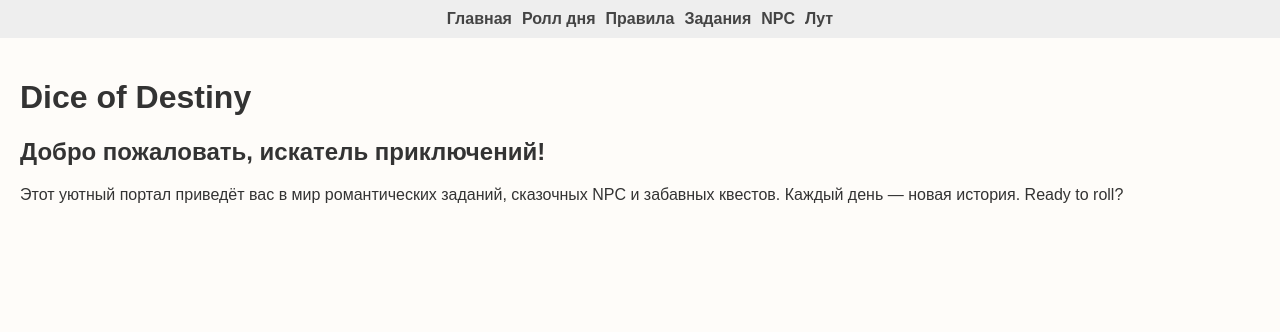
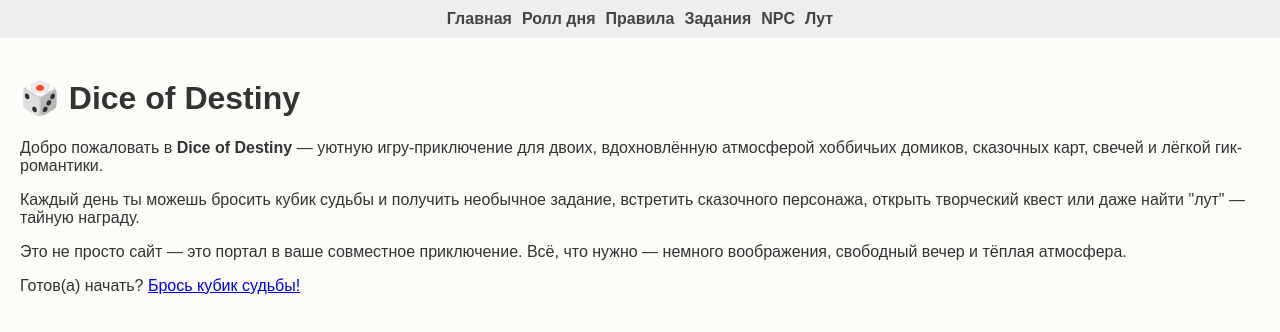
Before and after one commit to Wingwoid/dice-of-destiny, a plain HTML site: page index.html in a window 1280 px wide. Drawn offline with Linux system fonts and the light colour scheme.

Commit message:
Update index.html

```diff
--- a/index.html
+++ b/index.html
@@ -2,7 +2,7 @@
 <html lang="ru">
 <head>
   <meta charset="UTF-8">
-  <title>Dice of Destiny — Главная</title>
+  <title>Dice of Destiny</title>
   <link rel="stylesheet" href="css/styles.css">
 </head>
 <body>
@@ -15,9 +15,23 @@
     <a href="loot.html">Лут</a>
   </nav>
   <main>
-    <h1>Dice of Destiny</h1>
-    <h2>Добро пожаловать, искатель приключений!</h2>
-    <p>Этот уютный портал приведёт вас в мир романтических заданий, сказочных NPC и забавных квестов. Каждый день — новая история. Ready to roll?</p>
+    <h1>🎲 Dice of Destiny</h1>
+    <p>
+      Добро пожаловать в <strong>Dice of Destiny</strong> — уютную игру-приключение для двоих, вдохновлённую атмосферой хоббичьих домиков,
+      сказочных карт, свечей и лёгкой гик-романтики.
+    </p>
+
+    <p>
+      Каждый день ты можешь бросить кубик судьбы и получить необычное задание, встретить сказочного персонажа, открыть творческий квест или даже найти "лут" — тайную награду.
+    </p>
+
+    <p>
+      Это не просто сайт — это портал в ваше совместное приключение. Всё, что нужно — немного воображения, свободный вечер и тёплая атмосфера.
+    </p>
+
+    <p>
+      Готов(а) начать? <a href="roll.html">Брось кубик судьбы!</a>
+    </p>
   </main>
 </body>
 </html>
```
